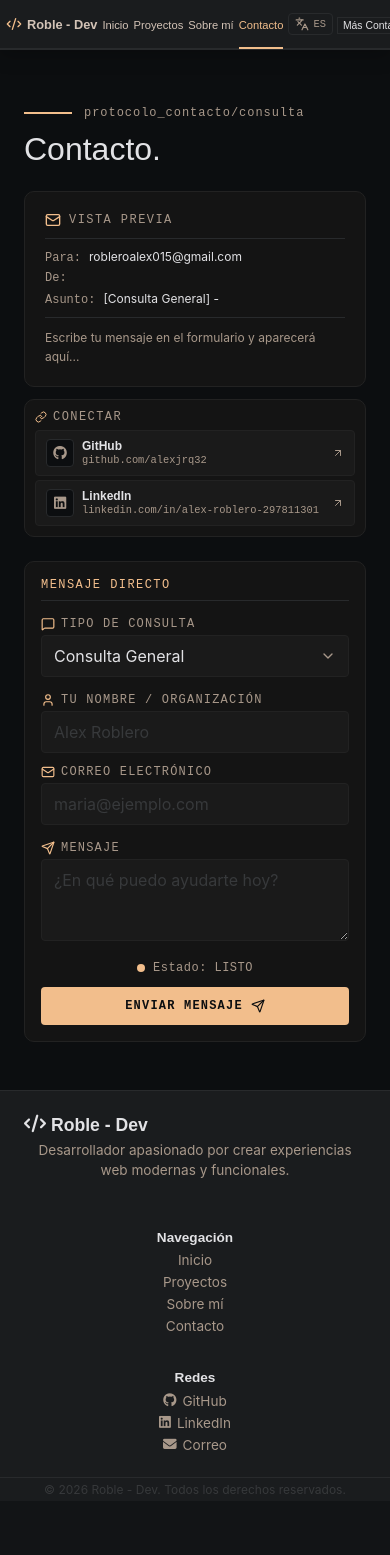
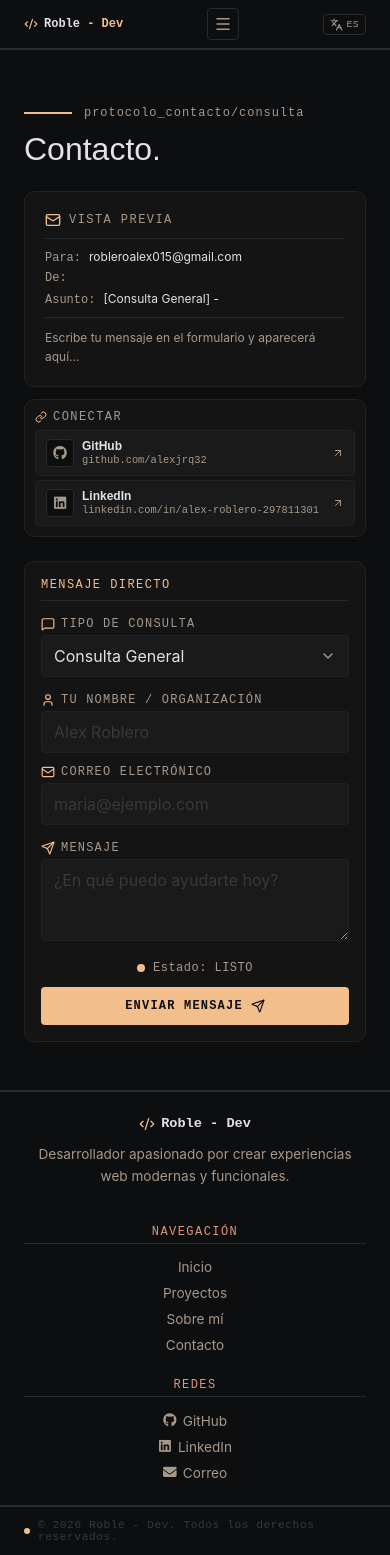
Before and after one commit to AlexJRQ32/Proyecto-Portafolio, a React (Vite) app in the folder frontend/: page /contact in a window 390 px wide. Before the commit the page ends 1501 px from the top, so only its background shows below. Built offline with nearby package versions, Linux system fonts and the light colour scheme.

Commit message:
feat: redesign Header and Footer to match terminal aesthetic

```diff
--- a/frontend/src/common/components/Footer/Footer.css
+++ b/frontend/src/common/components/Footer/Footer.css
@@ -1,90 +1,168 @@
-.footer{
+/* ============================================
+   FOOTER — Terminal/engineering aesthetic
+   Consistent with site: monospace labels,
+   accent hovers, border-first hierarchy
+   ============================================ */
+
+.footer {
   width: 100%;
-  background-color: var(--bg-surface-low);
-  border-top: 1px solid var(--border-color);
+  background-color: var(--bg-canvas);
+  border-top: 2px solid var(--border-color);
   font-family: var(--font-body);
   color: var(--text-primary);
   margin-top: auto;
 }
 
-.footer-container{
+.footer-container {
   max-width: var(--container-max);
   margin: 0 auto;
-  padding: var(--space-md) var(--gutter);
+  padding: var(--space-lg) var(--gutter);
   display: grid;
   grid-template-columns: 2fr 1fr 1fr;
-  gap: var(--space-md);
+  gap: var(--space-lg);
 }
 
-.footer-brand-name{
+/* --- Brand --- */
+
+.footer-brand-name {
   display: flex;
-  font-family: var(--font-heading);
-  font-size: 1.1rem;
+  align-items: center;
+  gap: 6px;
+  font-family: var(--font-code);
+  font-size: 0.85rem;
+  font-weight: 600;
   color: var(--text-secondary);
-  gap: 5px;
 }
 
-.footer-brand-description{
-  margin-top: var(--space-xs);
+.footer-brand-icon {
+  width: 16px;
+  height: 16px;
+  color: var(--accent);
+  flex-shrink: 0;
+}
+
+.footer-brand-description {
+  margin-top: var(--space-sm);
   color: var(--text-muted);
   max-width: 320px;
-  line-height: 1.5;
+  line-height: 1.6;
   font-size: 0.85rem;
 }
 
-.footer-heading{
-  font-family: var(--font-heading);
-  font-size: 0.85rem;
-  color: var(--text-secondary);
-  margin-bottom: var(--space-xs);
+/* --- Headings (labels) --- */
+
+.footer-heading {
+  font-family: var(--font-code);
+  font-size: var(--fs-label-sm);
+  font-weight: 500;
+  letter-spacing: 0.12em;
+  text-transform: uppercase;
+  color: var(--text-selected);
+  margin: 0 0 var(--space-sm) 0;
+  padding-bottom: var(--space-xs);
+  border-bottom: 1px solid var(--border-color);
 }
 
-.footer-list{
+/* --- Lists --- */
+
+.footer-list {
   list-style: none;
   padding: 0;
   margin: 0;
   display: flex;
   flex-direction: column;
-  gap: 2px;
+  gap: 6px;
 }
 
-.footer-link{
+.footer-list-item {
+  position: relative;
+}
+
+.footer-link {
   color: var(--text-muted);
   text-decoration: none;
-  transition: color var(--transition-base, 0.2s ease);
   display: inline-flex;
   align-items: center;
   gap: 6px;
   font-size: 0.85rem;
+  transition: color var(--transition-fast);
 }
 
-.footer-link:hover{
-  color: var(--text-selected);
+.footer-link:hover {
+  color: var(--accent);
 }
 
-.footer-bottom{
-  border-top: 1px solid var(--border-color);
-  padding: var(--space-xs) var(--gutter);
-  display: block;
+/* Social icons */
+
+.footer-social-icon {
+  width: 14px;
   text-align: center;
+  flex-shrink: 0;
+  color: var(--text-muted);
+  transition: color var(--transition-fast);
+}
+
+.footer-link:hover .footer-social-icon {
+  color: var(--accent);
+}
+
+/* --- Bottom bar --- */
+
+.footer-bottom {
+  border-top: 2px solid var(--border-color);
+  padding: var(--space-sm) var(--gutter);
+  display: flex;
+  align-items: center;
+  justify-content: center;
+  gap: 8px;
   color: var(--text-disabled);
-  font-size: 0.75rem;
+  font-family: var(--font-code);
+  font-size: 0.7rem;
+  letter-spacing: 0.05em;
+}
+
+.footer-bottom-dot {
+  display: inline-block;
+  width: 6px;
+  height: 6px;
+  border-radius: 50%;
+  background-color: var(--accent);
+  flex-shrink: 0;
 }
 
 /* ===== Responsive ===== */
+
 @media (max-width: 768px) {
-  .footer-container{
+  .footer-container {
     grid-template-columns: 1fr;
     gap: var(--space-md);
     text-align: center;
+    padding: var(--space-md) var(--gutter);
   }
 
-  .footer-brand-description{
+  .footer-brand-name {
+    justify-content: center;
+  }
+
+  .footer-brand-description {
     margin-left: auto;
     margin-right: auto;
   }
 
-  .footer-list{
+  .footer-list {
     align-items: center;
   }
+
+  .footer-heading {
+    text-align: center;
+  }
 }
+
+/* ===== Reduced motion ===== */
+
+@media (prefers-reduced-motion: reduce) {
+  .footer-link,
+  .footer-social-icon {
+    transition: none;
+  }
+}
--- a/frontend/src/common/components/Footer/Footer.jsx
+++ b/frontend/src/common/components/Footer/Footer.jsx
@@ -7,20 +7,31 @@ function Footer() {
   const f = t.footer
 
   return (
-    <footer className='footer' id='footer'>
+    <footer className="footer" id="footer" role="contentinfo">
       <div className="footer-container">
         <section className="footer-brand">
-          <strong className="footer-brand-name"><i className="footer-brand-icon fas fa-code"></i>Roble - Dev</strong>
+          <strong className="footer-brand-name">
+            <i data-lucide="code-xml" className="footer-brand-icon" aria-hidden="true"></i>
+            Roble - Dev
+          </strong>
           <p className="footer-brand-description">{f.brandDescription}</p>
         </section>
 
-        <nav className="footer-links" aria-label="Navegación del pie de página">
+        <nav className="footer-links" aria-label="Navegacion del pie de pagina">
           <h2 className="footer-heading">{f.navHeading}</h2>
           <ul className="footer-list">
-            <li className="footer-list-item"><NavLink className="footer-link" to="/home">{f.navHome}</NavLink></li>
-            <li className="footer-list-item"><NavLink className="footer-link" to="/projects">{f.navProjects}</NavLink></li>
-            <li className="footer-list-item"><NavLink className="footer-link" to="/about">{f.navAbout}</NavLink></li>
-            <li className="footer-list-item"><NavLink className="footer-link" to="/contact">{f.navContact}</NavLink></li>
+            <li className="footer-list-item">
+              <NavLink className="footer-link" to="/home">{f.navHome}</NavLink>
+            </li>
+            <li className="footer-list-item">
+              <NavLink className="footer-link" to="/projects">{f.navProjects}</NavLink>
+            </li>
+            <li className="footer-list-item">
+              <NavLink className="footer-link" to="/about">{f.navAbout}</NavLink>
+            </li>
+            <li className="footer-list-item">
+              <NavLink className="footer-link" to="/contact">{f.navContact}</NavLink>
+            </li>
           </ul>
         </nav>
 
@@ -29,24 +40,27 @@ function Footer() {
           <ul className="footer-list">
             <li className="footer-list-item">
               <a className="footer-link" href="https://github.com/alexjrq32" target="_blank" rel="noreferrer">
-                <i className='footer-social-icon fab fa-github'></i> {f.github}
+                <i className="fab fa-github footer-social-icon" aria-hidden="true"></i> {f.github}
               </a>
             </li>
             <li className="footer-list-item">
               <a className="footer-link" href="https://www.linkedin.com/in/alex-roblero-297811301/" target="_blank" rel="noreferrer">
-                <i className='footer-social-icon fab fa-linkedin'></i> {f.linkedin}
+                <i className="fab fa-linkedin footer-social-icon" aria-hidden="true"></i> {f.linkedin}
               </a>
             </li>
             <li className="footer-list-item">
               <a className="footer-link" href="mailto:robleroalex015@gmail.com">
-                <i className='footer-social-icon fas fa-envelope'></i> {f.email}
+                <i className="fas fa-envelope footer-social-icon" aria-hidden="true"></i> {f.email}
               </a>
             </li>
           </ul>
         </section>
       </div>
 
-      <small className="footer-bottom">&copy; {new Date().getFullYear()} Roble - Dev. {f.copyright}</small>
+      <small className="footer-bottom">
+        <span className="footer-bottom-dot" aria-hidden="true"></span>
+        &copy; {new Date().getFullYear()} Roble - Dev. {f.copyright}
+      </small>
     </footer>
   )
 }
--- a/frontend/src/common/components/Header/Header.css
+++ b/frontend/src/common/components/Header/Header.css
@@ -1,178 +1,261 @@
-.header{
+/* ============================================
+   HEADER — Terminal/engineering aesthetic
+   Consistent with site: monospace labels,
+   accent indicators, border-first hierarchy
+   ============================================ */
+
+.header {
   width: 100%;
   height: 50px;
-  background-color: var(--bg-surface-low);
+  background-color: var(--bg-canvas);
+  backdrop-filter: blur(12px);
+  -webkit-backdrop-filter: blur(12px);
+  border-bottom: 2px solid var(--border-color);
   display: flex;
   justify-content: center;
-  font-family: var(--font-heading);
-  box-shadow: var(--shadow-navbar);
-  border-bottom: 2px solid var(--border-color);
   position: fixed;
   top: 0;
+  left: 0;
   z-index: 1000;
 }
 
-.header-container{
+.header-container {
   display: flex;
   align-items: center;
   justify-content: space-between;
   width: 100%;
-  padding: 0 20px;
+  max-width: var(--container-max);
+  padding: 0 var(--gutter);
 }
 
-.header-logo{
+/* --- Logo --- */
+
+.header-logo {
   display: flex;
-  gap: 5px;
   align-items: center;
+  gap: 6px;
+  font-family: var(--font-code);
+  font-size: 0.85rem;
+  font-weight: 600;
+  color: var(--text-secondary);
+  text-decoration: none;
+  white-space: nowrap;
+  flex-shrink: 0;
 }
 
-.header-logo-icon{
+.header-logo-icon {
   width: 16px;
   height: 16px;
   color: var(--accent);
   flex-shrink: 0;
 }
 
-.header-nav, .header-nav-list, .header-nav-item, .header-nav-link{
-  list-style: none;
-  color: var(--text-primary);
-  text-decoration: none;
-  padding: 16px 0;
+.header-logo-accent {
+  color: var(--accent);
 }
 
-.header-nav-link-icon{
+/* --- Nav --- */
+
+.header-nav {
   display: flex;
-  gap: 5px;
+  align-items: center;
 }
 
-.header-nav-list{
+.header-nav-list {
   display: flex;
-  gap: 15px;
+  align-items: center;
+  gap: 4px;
+  list-style: none;
   padding: 0;
   margin: 0;
 }
 
-.header-nav-link.active{
-  color: var(--accent);
-  border-bottom: 2px solid var(--accent);
+.header-nav-item {
+  position: relative;
+}
+
+.header-nav-link {
+  display: block;
+  padding: 14px 12px;
+  font-family: var(--font-code);
+  font-size: 0.7rem;
+  font-weight: 500;
+  letter-spacing: 0.08em;
+  text-transform: uppercase;
+  color: var(--text-muted);
+  text-decoration: none;
+  transition: color var(--transition-fast);
+  border-bottom: 2px solid transparent;
+  margin-bottom: -2px;
 }
 
 .header-nav-link:hover {
-  transition: var(--transition-base);
   color: var(--accent);
-  border-bottom: 2px solid var(--accent);
 }
 
-.header-btn{
-  background-color: var(--bg-surface-higgest);
-  color: var(--text-secondary);
-  border: 1px solid var(--border-color);
-  padding: 6px 12px;
-  font-family: var(--font-heading);
-  font-size: 0.75rem;
+.header-nav-link.active {
+  color: var(--accent);
+  border-bottom-color: var(--accent);
 }
 
-.header-btn:hover{
-  background-color: var(--bg-card-hover);
-  transition: var(--transition-base);
-  border: 2px solid var(--border-color);
-}
+/* --- Actions --- */
 
-.header-actions{
+.header-actions {
   display: flex;
   align-items: center;
   gap: 8px;
+  flex-shrink: 0;
 }
 
-.header-lang-toggle{
+.header-lang-toggle {
   display: flex;
   align-items: center;
   gap: 4px;
   background: none;
   border: 1px solid var(--border-color);
   padding: 4px 10px;
-  border-radius: 4px;
+  border-radius: var(--radius-sm);
   color: var(--text-muted);
   font-family: var(--font-code);
-  font-size: 0.7rem;
+  font-size: 0.65rem;
+  font-weight: 500;
+  letter-spacing: 0.05em;
   cursor: pointer;
-  transition: var(--transition-base);
+  transition: color var(--transition-fast), border-color var(--transition-fast);
 }
 
-.header-lang-toggle:hover{
+.header-lang-toggle:hover {
   color: var(--accent);
   border-color: var(--accent);
 }
 
-.header-lang-icon{
-  width: 14px;
-  height: 14px;
+.header-lang-icon {
+  width: 13px;
+  height: 13px;
 }
 
-/* ===== Responsive: pantallas pequeñas (móviles) ===== */
-@media (max-width: 768px) {
-  .header{
-    height: 50px;
+.header-btn-link {
+  text-decoration: none;
+}
+
+.header-btn {
+  background-color: var(--bg-surface-higgest);
+  color: var(--text-muted);
+  border: 1px solid var(--border-color);
+  padding: 5px 12px;
+  font-family: var(--font-code);
+  font-size: 0.65rem;
+  font-weight: 500;
+  letter-spacing: 0.05em;
+  text-transform: uppercase;
+  cursor: pointer;
+  transition: color var(--transition-fast), border-color var(--transition-fast), background-color var(--transition-fast);
+  white-space: nowrap;
+}
+
+.header-btn:hover {
+  color: var(--accent);
+  border-color: var(--accent);
+  background-color: var(--bg-card-hover);
+}
+
+/* --- Hamburger toggle (hidden on desktop) --- */
+
+.header-menu-toggle {
+  display: none;
+  align-items: center;
+  justify-content: center;
+  background: none;
+  border: 1px solid var(--border-color);
+  padding: 6px;
+  border-radius: var(--radius-sm);
+  color: var(--text-muted);
+  cursor: pointer;
+  transition: color var(--transition-fast), border-color var(--transition-fast);
+}
+
+.header-menu-toggle:hover {
+  color: var(--accent);
+  border-color: var(--accent);
+}
+
+.header-menu-icon {
+  width: 18px;
+  height: 18px;
+}
+
+/* ===== Responsive: <=900px → hamburger ===== */
+
+@media (max-width: 900px) {
+  .header-menu-toggle {
+    display: flex;
   }
 
-  .header-container{
-    flex-direction: row;
-    gap: 8px;
-    padding: 0 10px;
+  .header-nav {
+    position: fixed;
+    top: 50px;
+    left: 0;
+    right: 0;
+    background-color: var(--bg-canvas);
+    border-bottom: 2px solid var(--border-color);
+    padding: 12px var(--gutter);
+    display: none;
+    z-index: 999;
   }
 
-  .header-logo{
-    font-size: 0.9rem;
-    white-space: nowrap;
+  .header-nav--open {
+    display: block;
   }
 
-  .header-nav-list{
-    flex-wrap: nowrap;
-    gap: 8px;
+  .header-nav-list {
+    flex-direction: column;
+    gap: 0;
   }
 
-  .header-nav-link{
-    font-size: 0.8rem;
-    white-space: nowrap;
+  .header-nav-link {
+    width: 100%;
+    padding: 10px 0;
+    border-bottom: 1px solid var(--border-color);
+    margin-bottom: 0;
   }
 
-  .header-actions{
-    gap: 4px;
+  .header-nav-item:last-child .header-nav-link {
+    border-bottom: none;
   }
 
-  .header-lang-toggle{
-    font-size: 0.65rem;
+  .header-btn-link {
+    display: none;
+  }
+}
+
+@media (max-width: 480px) {
+  .header-logo {
+    font-size: 0.75rem;
+  }
+
+  .header-logo-icon {
+    width: 14px;
+    height: 14px;
+  }
+
+  .header-lang-toggle {
+    font-size: 0.6rem;
     padding: 3px 6px;
   }
 
-  .header-btn{
-    font-size: 0.75rem;
-    padding: 3px 6px;
-    white-space: nowrap;
+  .header-btn {
+    font-size: 0.6rem;
+    padding: 3px 8px;
   }
 }
 
-/* ===== Responsive: pantallas muy pequeñas (menos de 480px) ===== */
-@media (max-width: 480px) {
-  .header-container{
-    gap: 5px;
-    padding: 0 6px;
-  }
+/* ===== Reduced motion ===== */
 
-  .header-logo{
-    font-size: 0.8rem;
-  }
-
-  .header-nav-list{
-    gap: 5px;
-  }
-
-  .header-nav-link{
-    font-size: 0.7rem;
-  }
-
-  .header-btn{
-    font-size: 0.65rem;
-    padding: 2px 5px;
+@media (prefers-reduced-motion: reduce) {
+  .header-nav-link,
+  .header-lang-toggle,
+  .header-btn,
+  .header-menu-toggle {
+    transition: none;
   }
 }
--- a/frontend/src/common/components/Header/Header.jsx
+++ b/frontend/src/common/components/Header/Header.jsx
@@ -1,4 +1,4 @@
-import { useEffect } from 'react'
+import { useState, useEffect } from 'react'
 import './Header.css'
 import { NavLink } from 'react-router-dom'
 import { useLanguage } from '../../../context/LanguageContext'
@@ -6,52 +6,70 @@ import { useLanguage } from '../../../context/LanguageContext'
 function Header() {
   const { lang, setLang, t } = useLanguage()
   const h = t.header
+  const [menuOpen, setMenuOpen] = useState(false)
 
   useEffect(() => {
     window.lucide?.createIcons()
   }, [])
 
+  const toggleMenu = () => setMenuOpen(prev => !prev)
+  const closeMenu = () => setMenuOpen(false)
+
   return (
-    <header className='header'>
+    <header className="header" role="banner">
       <div className="header-container">
         <strong className="header-logo">
-          <i data-lucide="code-xml" className="header-logo-icon"></i>
-          Roble - Dev
+          <i data-lucide="code-xml" className="header-logo-icon" aria-hidden="true"></i>
+          <span className="header-logo-text">
+            Roble <span className="header-logo-accent">- Dev</span>
+          </span>
         </strong>
-        <nav className='header-nav'>
+
+        <button
+          className="header-menu-toggle"
+          onClick={toggleMenu}
+          aria-label={menuOpen ? 'Cerrar menu' : 'Abrir menu'}
+          aria-expanded={menuOpen}
+          aria-controls="header-nav"
+        >
+          <i data-lucide={menuOpen ? 'x' : 'menu'} className="header-menu-icon" aria-hidden="true"></i>
+        </button>
+
+        <nav id="header-nav" className={`header-nav${menuOpen ? ' header-nav--open' : ''}`} aria-label="Navegacion principal">
           <ul className="header-nav-list">
             <li className="header-nav-item">
-              <NavLink to="/home" className="header-nav-link">
+              <NavLink to="/home" className="header-nav-link" onClick={closeMenu}>
                 {h.navHome}
               </NavLink>
             </li>
             <li className="header-nav-item">
-              <NavLink to="/projects" className="header-nav-link">
+              <NavLink to="/projects" className="header-nav-link" onClick={closeMenu}>
                 {h.navProjects}
               </NavLink>
             </li>
             <li className="header-nav-item">
-              <NavLink to="/about" className="header-nav-link">
+              <NavLink to="/about" className="header-nav-link" onClick={closeMenu}>
                 {h.navAbout}
               </NavLink>
             </li>
             <li className="header-nav-item">
-              <NavLink to="/contact" className="header-nav-link">
+              <NavLink to="/contact" className="header-nav-link" onClick={closeMenu}>
                 {h.navContact}
               </NavLink>
             </li>
           </ul>
         </nav>
+
         <div className="header-actions">
           <button
             className="header-lang-toggle"
             onClick={() => setLang(lang === 'es' ? 'en' : 'es')}
             aria-label={h.ariaToggle}
           >
-            <i data-lucide="languages" className="header-lang-icon"></i>
+            <i data-lucide="languages" className="header-lang-icon" aria-hidden="true"></i>
             <span className="header-lang-text">{lang === 'es' ? 'ES' : 'EN'}</span>
           </button>
-          <a href="#footer">
+          <a href="#footer" className="header-btn-link">
             <button className="header-btn">{h.moreContacts}</button>
           </a>
         </div>
```
